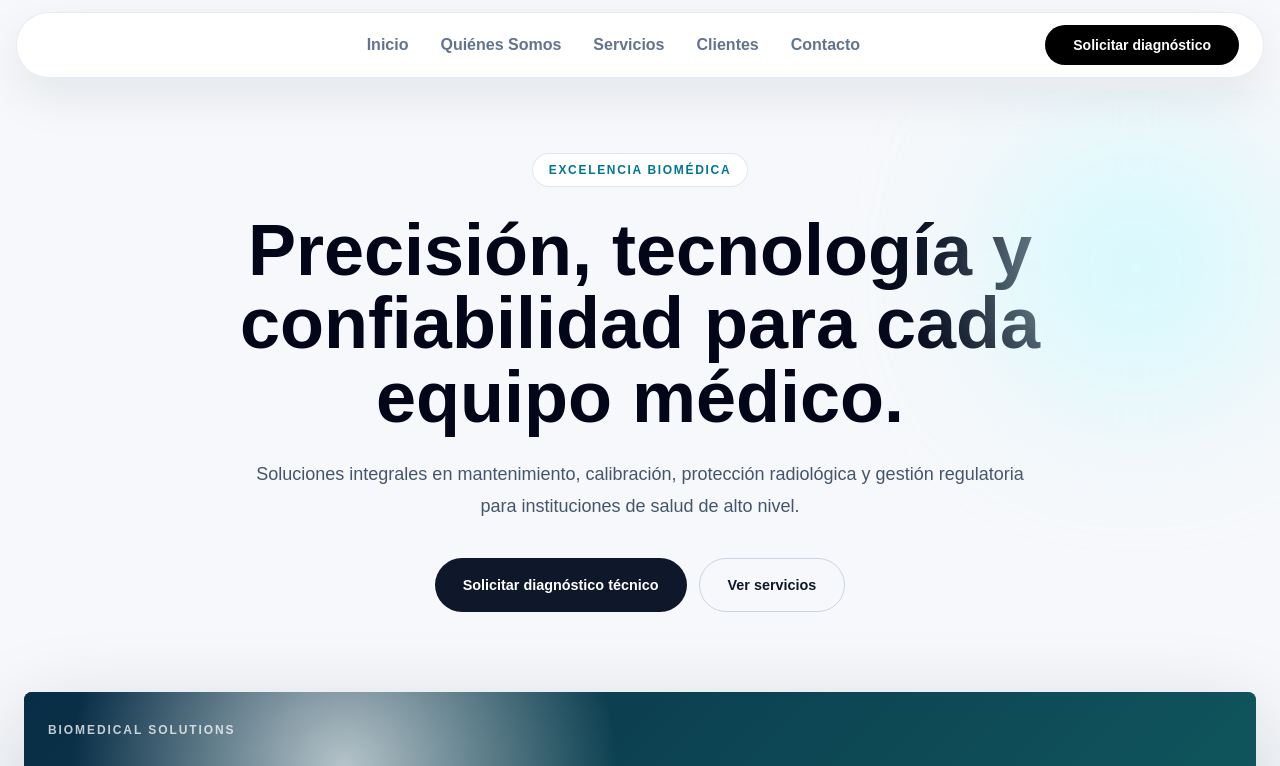
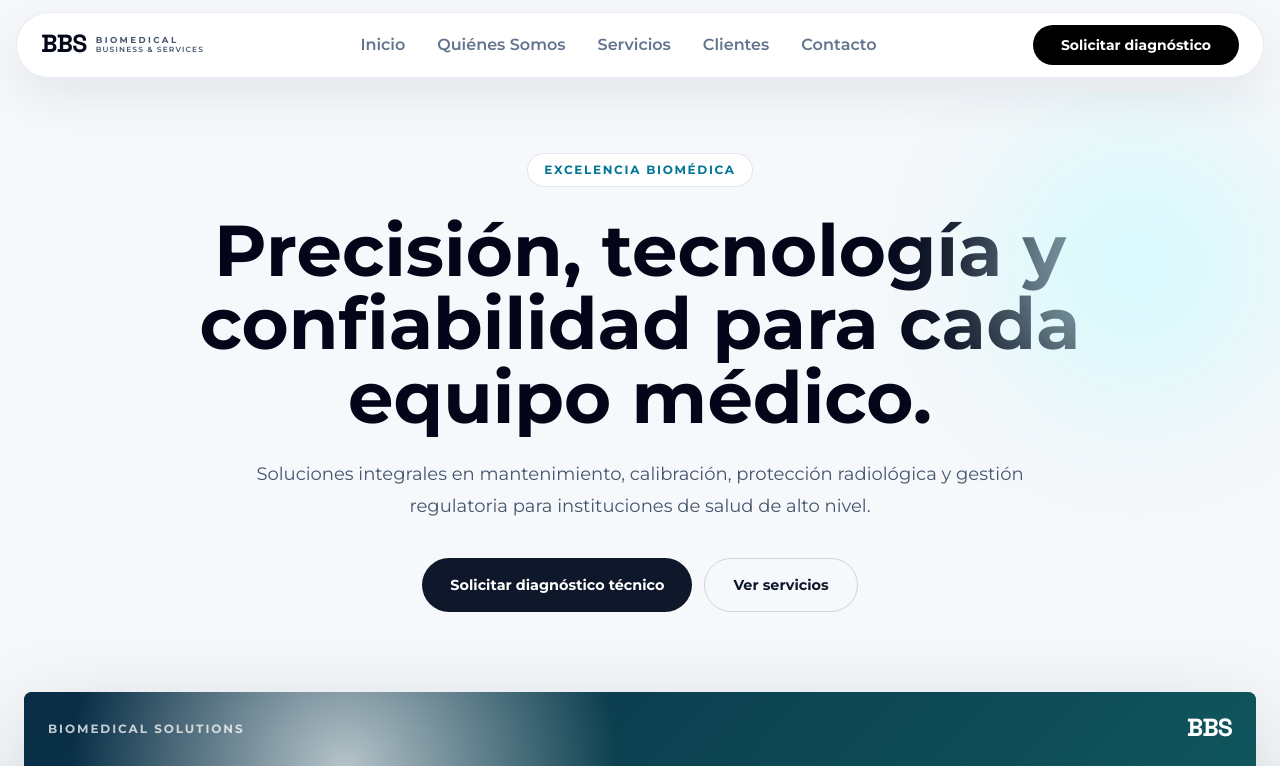
Before and after one commit to edwin00741-cell/bbsbiomedical, a Next.js app: page / in a window 1280 px wide. Shown: the top 766 px of the page. Built offline with nearby package versions, Linux system fonts and the light colour scheme.

Commit message:
Update BBS typography

```diff
--- a/app/components.tsx
+++ b/app/components.tsx
@@ -1,5 +1,4 @@
 import Link from "next/link";
-import Image from "next/image";
 import type { LucideIcon } from "lucide-react";
 import { ArrowRight, Check, MessageCircle, Phone } from "lucide-react";
 
@@ -30,14 +29,12 @@ export function Header() {
   return (
     <header className="sticky top-0 z-50 px-4 py-3">
       <div className="mx-auto flex max-w-7xl items-center justify-between rounded-full border border-slate-200/80 bg-white/92 px-5 py-3 shadow-[0_18px_50px_rgba(15,23,42,0.08)] backdrop-blur md:px-6">
-        <Link className="block" href="/" aria-label="BBS Biomedical Solutions">
-          <Image
-            alt="BBS"
-            className="h-9 w-auto"
-            height={52}
-            src="/brand/bbs-primary-horizontal-black.svg"
-            width={203}
-          />
+        <Link
+          className="brand-header block"
+          href="/"
+          aria-label="BBS Biomedical Solutions"
+        >
+          <BrandMark />
         </Link>
         <nav className="hidden items-center gap-8 text-base font-semibold text-slate-500 lg:flex">
           {links.map((link) => (
@@ -51,10 +48,16 @@ export function Header() {
           ))}
         </nav>
         <Link
-          className="inline-flex min-w-fit items-center justify-center rounded-full bg-black px-6 py-2.5 text-sm font-black text-white transition hover:bg-slate-800 md:px-7"
+          className="inline-flex min-w-fit items-center justify-center rounded-full bg-black px-4 py-2.5 text-sm font-black text-white transition hover:bg-slate-800 sm:px-6 md:px-7"
           href="#contacto"
+          aria-label="Solicitar diagnóstico"
         >
-          Solicitar diagnóstico
+          <span className="hidden sm:inline" aria-hidden="true">
+            Solicitar diagnóstico
+          </span>
+          <span className="sm:hidden" aria-hidden="true">
+            Diagnóstico
+          </span>
         </Link>
       </div>
     </header>
@@ -106,13 +109,7 @@ export function VisualPanel({ label, title, tone = "clinical" }: VisualProps) {
       <div className="relative flex h-full min-h-[360px] flex-col justify-between p-6 text-white">
         <div className="flex items-center justify-between text-xs font-black uppercase tracking-[0.16em] text-white/75">
           <span>{label}</span>
-          <Image
-            alt="BBS"
-            className="h-7 w-auto opacity-90"
-            height={40}
-            src="/brand/bbs-primary-horizontal-white.svg"
-            width={156}
-          />
+          <BrandMark variant="light" compact />
         </div>
         <div>
           <div className="grid grid-cols-3 gap-3">
@@ -244,13 +241,7 @@ export function Footer() {
     <footer className="border-t border-slate-200 bg-white px-6 py-16">
       <div className="mx-auto grid max-w-7xl gap-10 md:grid-cols-4">
         <div>
-          <Image
-            alt="BBS"
-            className="h-12 w-auto"
-            height={64}
-            src="/brand/bbs-primary-horizontal-black.svg"
-            width={249}
-          />
+          <BrandMark size="lg" />
           <p className="mt-4 text-sm leading-6 text-slate-600">
             Biomedical Business and Services. Rigor, precisión y vanguardia
             tecnológica al servicio de la salud.
@@ -279,6 +270,32 @@ export function Footer() {
   );
 }
 
+function BrandMark({
+  variant = "dark",
+  compact = false,
+  size = "md",
+}: {
+  variant?: "dark" | "light";
+  compact?: boolean;
+  size?: "md" | "lg";
+}) {
+  const textColor = variant === "light" ? "text-white" : "text-slate-950";
+  const subColor = variant === "light" ? "text-white/72" : "text-slate-600";
+  const bbsSize = size === "lg" ? "text-[2.1rem]" : "text-[1.55rem]";
+
+  return (
+    <div className={`brand-mark ${textColor}`}>
+      <span className={`brand-bbs ${bbsSize}`}>BBS</span>
+      {!compact ? (
+        <span className="brand-lines" aria-hidden="true">
+          <span className={`brand-biomedical ${subColor}`}>BIOMEDICAL</span>
+          <span className={`brand-services ${subColor}`}>BUSINESS & SERVICES</span>
+        </span>
+      ) : null}
+    </div>
+  );
+}
+
 function FooterColumn({ title, items }: { title: string; items: string[] }) {
   return (
     <div>
--- a/app/globals.css
+++ b/app/globals.css
@@ -17,7 +17,7 @@ body {
   margin: 0;
   background: var(--background);
   color: var(--foreground);
-  font-family: Arial, Helvetica, sans-serif;
+  font-family: "Montserrat", Arial, Helvetica, sans-serif;
 }
 
 ::selection {
@@ -91,3 +91,47 @@ body {
 .visual-clinical {
   background: #0f172a;
 }
+
+.brand-mark {
+  display: inline-flex;
+  align-items: center;
+  gap: 0.58rem;
+  line-height: 1;
+}
+
+.brand-bbs {
+  font-family: "Space Grotesk", Arial, Helvetica, sans-serif;
+  font-weight: 700;
+  letter-spacing: -0.035em;
+}
+
+.brand-lines {
+  display: grid;
+  gap: 0.1rem;
+  padding-top: 0.08rem;
+}
+
+.brand-biomedical,
+.brand-services {
+  font-family: "Montserrat", Arial, Helvetica, sans-serif;
+  line-height: 1;
+  white-space: nowrap;
+}
+
+.brand-biomedical {
+  font-size: 0.54rem;
+  font-weight: 700;
+  letter-spacing: 0.28em;
+}
+
+.brand-services {
+  font-size: 0.47rem;
+  font-weight: 600;
+  letter-spacing: 0.15em;
+}
+
+@media (max-width: 520px) {
+  .brand-header .brand-lines {
+    display: none;
+  }
+}
--- a/app/layout.tsx
+++ b/app/layout.tsx
@@ -1,4 +1,9 @@
 import type { Metadata } from "next";
+import "@fontsource/space-grotesk/700.css";
+import "@fontsource/montserrat/400.css";
+import "@fontsource/montserrat/500.css";
+import "@fontsource/montserrat/600.css";
+import "@fontsource/montserrat/700.css";
 import "./globals.css";
 
 export const metadata: Metadata = {
--- a/package.json
+++ b/package.json
@@ -9,6 +9,8 @@
     "lint": "eslint ."
   },
   "dependencies": {
+    "@fontsource/montserrat": "^5.2.8",
+    "@fontsource/space-grotesk": "^5.2.10",
     "lucide-react": "^1.23.0",
     "next": "latest",
     "react": "latest",
```
Also changed, not shown: 1 other file (tests, documents, lock files or other folders).
